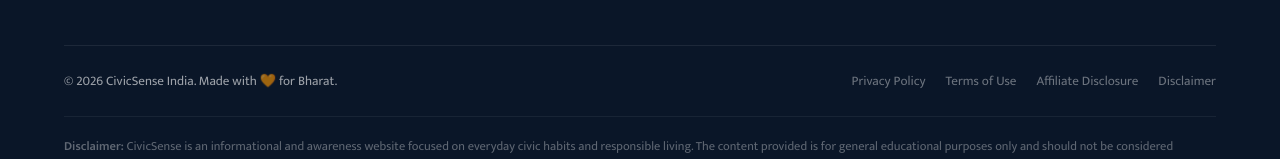
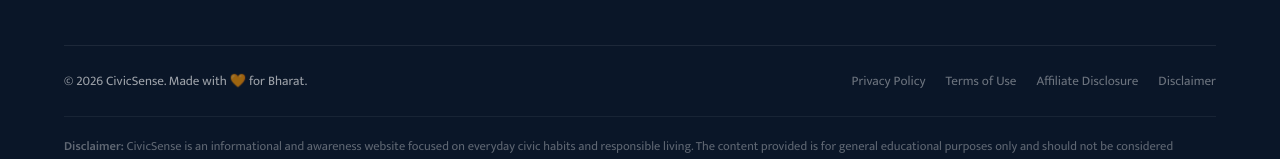
Before and after one commit to BhushanIPatil/MyContacts, a React (Vite) app: page / in a window 1280 px wide. Shown: the part 6912-7071 px from the top of the page. Built offline with nearby package versions, Linux system fonts and the light colour scheme.

Commit message:
Website updated

```diff
--- a/index.html
+++ b/index.html
@@ -11,10 +11,10 @@
   </script>
   <meta charset="UTF-8" />
   <meta name="viewport" content="width=device-width, initial-scale=1.0" />
-  <title>CivicSense India – Know Your Rules, Own Your Streets</title>
+  <title>CivicSense – Know Your Rules, Own Your Streets</title>
   <meta name="description" content="India's most entertaining civic awareness website. Civic Awareness, strange rules, civic sense tips, and quirky facts about India's public life."/>
   <meta name="keywords" content="civic sense india, funny indian laws, public etiquette india, civic awareness, india rules, traffic laws india"/>
-  <meta property="og:title" content="CivicSense India – Know Your Rules, Own Your Streets"/>
+  <meta property="og:title" content="CivicSense – Know Your Rules, Own Your Streets"/>
   <meta property="og:description" content="Civic Awareness, strange rules and civic sense tips for every Indian."/>
   <meta property="og:type" content="website"/>
   <meta name="robots" content="index, follow"/>
--- a/src/components/Layout.jsx
+++ b/src/components/Layout.jsx
@@ -54,7 +54,7 @@ export function Layout() {
     <>
       <nav>
         <Link to="/" className="nav-logo" onClick={closeMenu}>
-          <img src={siteLogo} alt="CivicSense India" className="nav-logo-img" width="180" height="48" decoding="async" />
+          <img src={siteLogo} alt="CivicSense" className="nav-logo-img" width="180" height="48" decoding="async" />
           Civic<span>Sense</span>
         </Link>
         <ul className={`nav-links${menuOpen ? ' nav-open' : ''}`}>
@@ -141,7 +141,7 @@ export function Layout() {
         <div className="footer-grid">
           <div className="footer-brand">
             <Link to="/" className="nav-logo footer-logo-link" onClick={closeMenu}>
-              <img src={siteLogo} alt="CivicSense India" className="nav-logo-img footer-logo-img" width="160" height="42" decoding="async" />
+              <img src={siteLogo} alt="CivicSense" className="nav-logo-img footer-logo-img" width="160" height="42" decoding="async" />
             </Link>
             <p className="footer-desc">India&apos;s most entertaining civic awareness platform. Know your laws, own your streets, and be the change this country needs.</p>
             <div className="footer-social">
@@ -224,7 +224,7 @@ export function Layout() {
           </div>
         </div>
         <div className="footer-bottom">
-          <p>© 2026 CivicSense India. Made with 🧡 for Bharat.</p>
+          <p>© 2026 CivicSense. Made with 🧡 for Bharat.</p>
           <div className="legal">
             <a href="#">Privacy Policy</a>
             <a href="#">Terms of Use</a>
```
